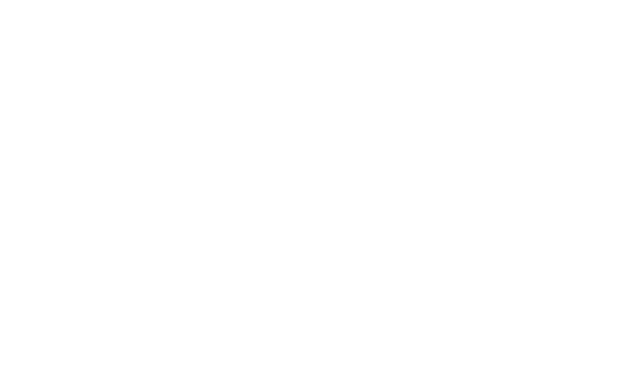
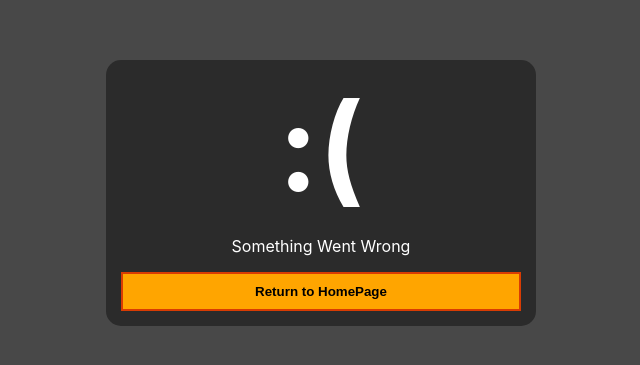
Before and after one commit to Angel2001-programmer/finalProject, a React (Create React App) app: page / in a window 1280 px wide. Before the commit this address had no page. Shown: the part 207-572 px from the top of the page, without its empty margins (319-959 px from the left). Built offline with nearby package versions, Linux system fonts and the light colour scheme.

Commit message:
Error Page implemented.

```diff
--- a/src/App.css
+++ b/src/App.css
@@ -1,3 +1,7 @@
+body{
+  background-color: rgb(72, 72, 72);
+}
+
 .navbar{
   background-color: rgb(51, 166, 253);
   padding: 15px;
--- a/src/navigation/NavGraph.jsx
+++ b/src/navigation/NavGraph.jsx
@@ -1,6 +1,7 @@
 import Home from '../pages/home/home';
 import About from '../pages/about/about';
 import Contact from '../pages/contact/contact';
+import Error from '../pages/error/error';
 import {BrowserRouter, Route, Routes} from 'react-router-dom';
 
 const NavGraph = () => {
@@ -13,6 +14,7 @@
             element={<About/>}/>
             <Route path="/contact"
             element={<Contact/>}/>
+            <Route path='*' element={<Error/>}/>
         </Routes>
         </BrowserRouter>
 
--- /dev/null
+++ b/src/pages/error/error.jsx
@@ -0,0 +1,16 @@
+import styles from "./error.module.css"
+import { Link } from "react-router-dom";
+
+const Error = () => {
+    return(
+        <div className={styles.errorContainer}>
+            <div className={styles.messsage}>
+                <h1>:(</h1>
+                <p>Something Went Wrong</p>
+                <button><Link to="/finalProject">Return to HomePage</Link></button>
+            </div>
+        </div>
+    )
+}
+
+export default Error;
--- /dev/null
+++ b/src/pages/error/error.module.css
@@ -0,0 +1,75 @@
+.errorContainer{
+    position: fixed;
+    top: 50vh;
+    left: 50vw;
+    transform: translate(-50%, -50%);
+}
+
+.messsage{
+    display: flex;
+    justify-content: center;
+    flex-flow: column wrap;
+    background-color: rgb(43, 43, 43);
+    padding: 15px;
+    border-radius: 15px;
+    width: 50vh;
+    height: fit-content;
+    color: white;
+}
+
+h1{
+    text-align: center;
+    font-size: 120px;
+    margin: 0;
+    padding: 0;
+}
+
+p{
+    text-align: center;
+}
+
+button{
+    justify-content: center;
+    background-color: orange;
+    padding: 10px;
+    border: 2px solid rgb(217, 60, 3);
+
+}
+
+button a{
+    text-decoration: none;
+    color: black;
+    font-weight: 600;
+}
+
+button:hover{
+    background-color: rgb(217, 60, 3);
+}
+
+button a:hover{
+    color: white;
+}
+
+@media only screen and (max-width: 460px) {
+    .messsage{
+        width: 42vh;
+    }
+}
+
+@media only screen and (max-width: 411px) {
+    .messsage{
+        width: 41vh;
+    }
+}
+
+@media only screen and (max-width: 370px) {
+    .messsage{
+        width: 35vh;
+    }
+}
+
+@media only screen and (max-width: 320px) {
+    .messsage{
+        width: 30vh;
+    }
+}
```
